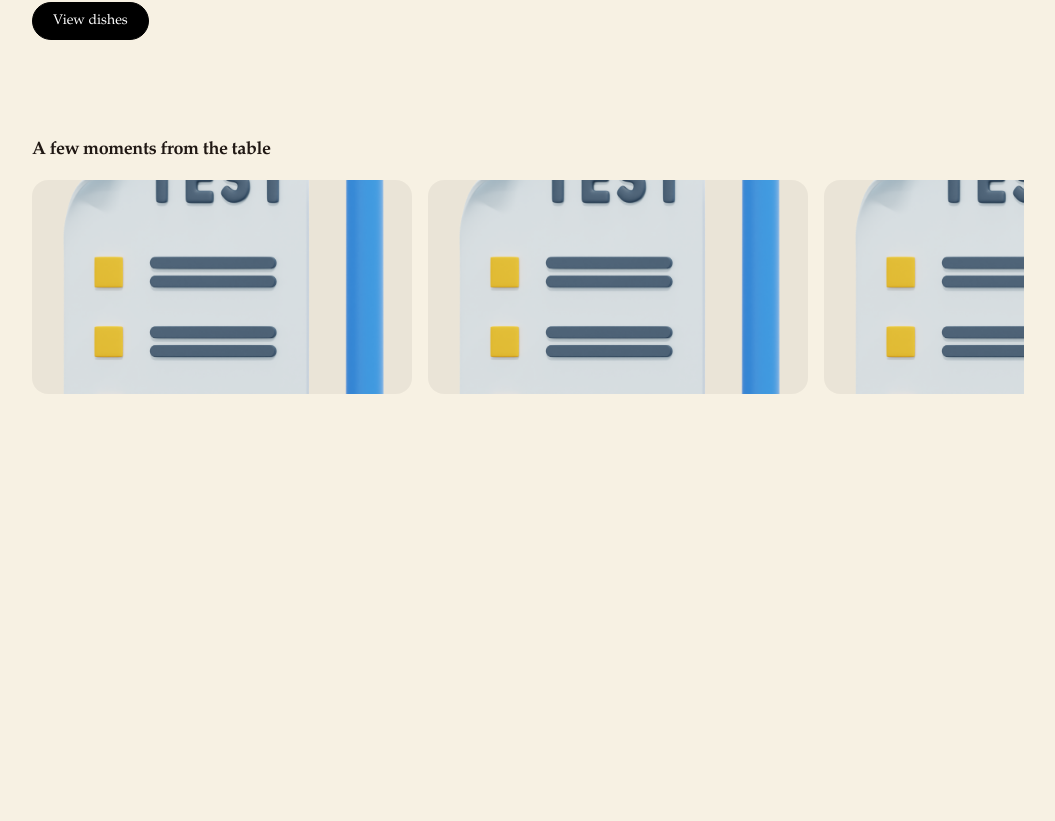
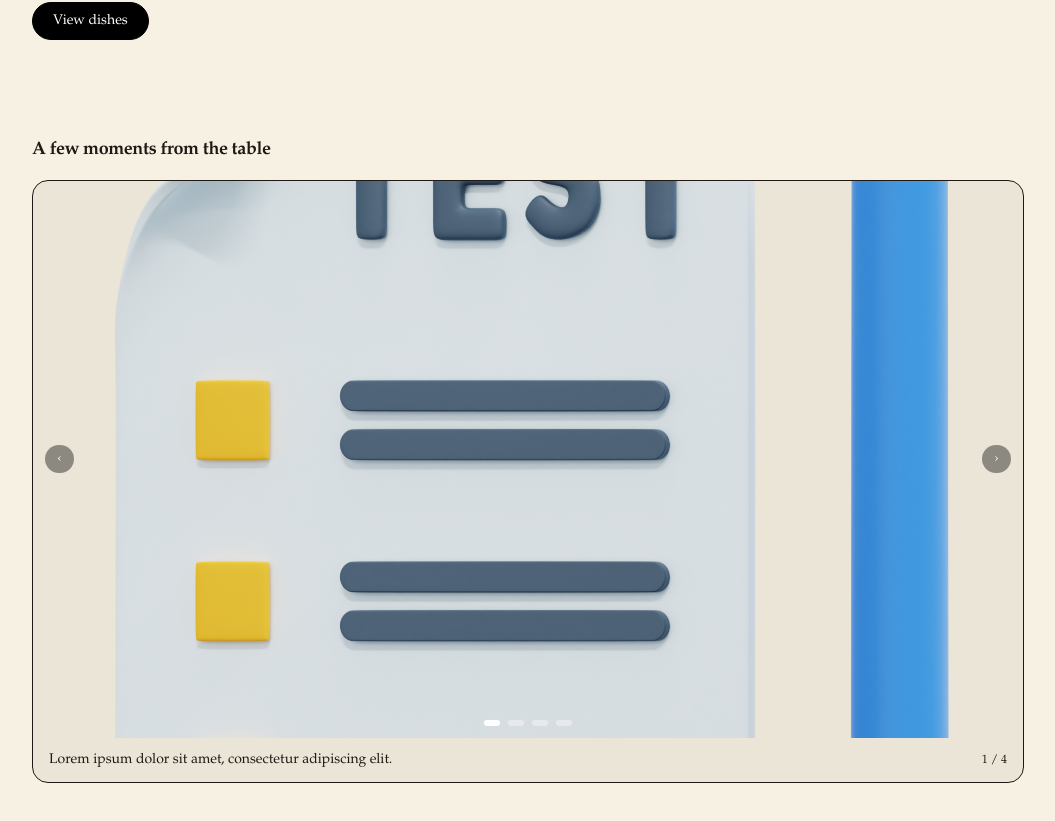
Before and after one commit to ross-johnstone/cooking-portfolio, a Next.js app: page / in a window 1280 px wide. Shown: the part 345-1166 px from the top of the page, without its empty margins (112-1167 px from the left). Before the commit the page ends 847 px from the top, so only its background shows below. Built offline with nearby package versions, Linux system fonts and the light colour scheme.

Commit message:
carousel gallery

```diff
--- a/src/app/page.tsx
+++ b/src/app/page.tsx
@@ -1,5 +1,5 @@
 import Link from "next/link";
-import { HomeGallery } from "@/components/HomeGallery";
+import { HomeCarousel } from "@/components/HomeCarousel";
 
 export default function HomePage() {
   return (
@@ -30,8 +30,8 @@ export default function HomePage() {
         </Link>
       </div>
 
-      {/* Rectangular scrollable gallery at the bottom */}
-      <HomeGallery />
+      {/* Proper button-based carousel */}
+      <HomeCarousel />
     </section>
   );
 }
--- /dev/null
+++ b/src/components/HomeCarousel.tsx
@@ -0,0 +1,94 @@
+"use client";
+
+import { useState } from "react";
+
+const slides = [
+  {
+    src: "/carousel-1.jpg",
+    alt: "Dish 1",
+    caption: "Lorem ipsum dolor sit amet, consectetur adipiscing elit.",
+  },
+  {
+    src: "/carousel-2.jpg",
+    alt: "Dish 2",
+    caption: "Sed do eiusmod tempor incididunt ut labore et dolore magna aliqua.",
+  },
+  {
+    src: "/carousel-3.jpg",
+    alt: "Dish 3",
+    caption: "Ut enim ad minim veniam, quis nostrud exercitation ullamco laboris.",
+  },
+  {
+    src: "/carousel-4.jpg",
+    alt: "Dish 4",
+    caption: "Duis aute irure dolor in reprehenderit in voluptate velit esse cillum.",
+  },
+];
+
+export function HomeCarousel() {
+  const [index, setIndex] = useState(0);
+
+  const current = slides[index];
+
+  const goNext = () => setIndex((i) => (i + 1) % slides.length);
+  const goPrev = () => setIndex((i) => (i - 1 + slides.length) % slides.length);
+
+  return (
+    <section className="mt-10 md:mt-16 space-y-4">
+      <h2 className="text-lg font-semibold tracking-tight text-foreground">
+        A few moments from the table
+      </h2>
+
+      <div className="rounded-2xl border border-gray-300 dark:border-gray-700 bg-black/5 dark:bg-white/5 overflow-hidden">
+        {/* Image */}
+        <div className="relative aspect-[16/9] w-full">
+          <img
+            src={current.src}
+            alt={current.alt}
+            className="h-full w-full object-cover"
+          />
+
+          {/* Left / right buttons overlayed on image */}
+          <button
+            type="button"
+            onClick={goPrev}
+            className="absolute left-3 top-1/2 -translate-y-1/2 rounded-full bg-black/40 px-3 py-1 text-sm text-white hover:bg-black/70"
+          >
+            ‹
+          </button>
+          <button
+            type="button"
+            onClick={goNext}
+            className="absolute right-3 top-1/2 -translate-y-1/2 rounded-full bg-black/40 px-3 py-1 text-sm text-white hover:bg-black/70"
+          >
+            ›
+          </button>
+
+          {/* Slide indicator dots */}
+          <div className="absolute bottom-3 left-1/2 -translate-x-1/2 flex gap-2">
+            {slides.map((_, i) => (
+              <span
+                key={i}
+                className={`h-1.5 w-4 rounded-full ${
+                  i === index
+                    ? "bg-white"
+                    : "bg-white/40"
+                }`}
+              />
+            ))}
+          </div>
+        </div>
+
+        {/* Caption row */}
+        <div className="flex items-center justify-between px-4 py-3 text-sm">
+          <p className="text-foreground max-w-xl">
+            {current.caption}
+          </p>
+          <span className="text-xs text-gray-600 dark:text-gray-400">
+            {index + 1} / {slides.length}
+          </span>
+        </div>
+      </div>
+    </section>
+  );
+}
```
